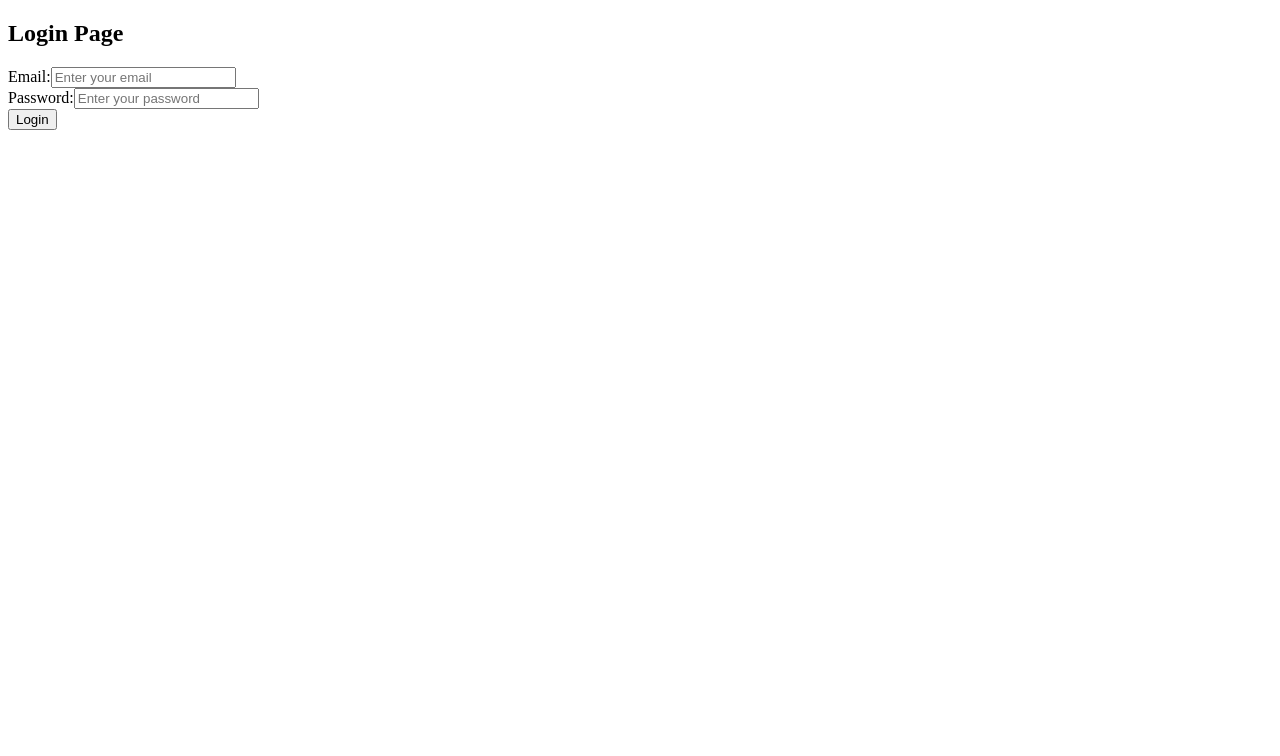
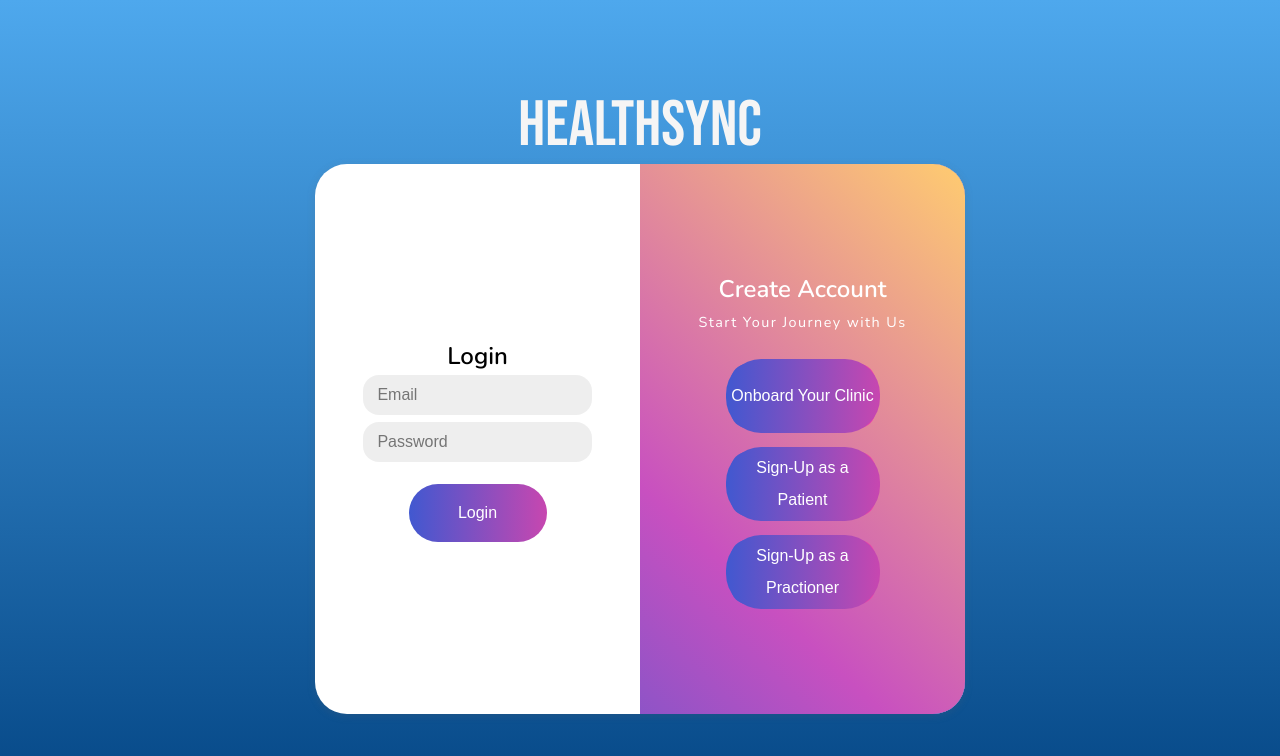
Before and after one commit to aakashrajaraman/HealthSync, a React (Create React App) app in the folder healthsync/: page / in a window 1280 px wide. Shown: the top 756 px of the page. Built offline with nearby package versions, Linux system fonts and the light colour scheme.

Commit message:
designed front end of login page

```diff
--- a/healthsync/src/App.js
+++ b/healthsync/src/App.js
@@ -1,8 +1,9 @@
 import { BrowserRouter as Router, Routes, Route } from "react-router-dom";
-import LoginPage from "./pages/login";
+import LoginPage from "./pages/login.jsx";
 
 function App() {
   return (
+
     <Router>
     <Routes>
       <Route path='/' element={<LoginPage />} />
--- a/healthsync/src/pages/login.jsx
+++ b/healthsync/src/pages/login.jsx
@@ -1,52 +1,69 @@
 import React, { useState } from 'react';
-import "../styles/login-styles.css";
+import '../styles/login-styles.css'
 
 const LoginPage = () => {
   const [email, setEmail] = useState('');
   const [password, setPassword] = useState('');
+  const [userType, setUserType] = useState('');
 
-  const handleEmailChange = (event) => {
-    setEmail(event.target.value);
+  const handleEmailChange = (e) => {
+    setEmail(e.target.value);
   };
 
-  const handlePasswordChange = (event) => {
-    setPassword(event.target.value);
+  const handlePasswordChange = (e) => {
+    setPassword(e.target.value);
+  };
+
+  const handleUserTypeChange = (e) => {
+    setUserType(e.target.value);
   };
 
   const handleLogin = () => {
-    // Here you can add your logic for handling login
-    console.log('Login clicked');
-    console.log('Email:', email);
-    console.log('Password:', password);
+    // Logic for handling login
+  };
+
+  const handleRegistration = () => {
+    if (userType === 'patient') {
+      // Logic for registering as a patient
+    } else if (userType === 'practitioner') {
+      // Logic for registering as a practitioner
+    }
   };
 
   return (
-    <div>
-      <h2>Login Page</h2>
-      <form>
-        <div>
-          <label>Email:</label>
-          <input
-            type="email"
-            value={email}
-            onChange={handleEmailChange}
-            placeholder="Enter your email"
-          />
-        </div>
-        <div>
-          <label>Password:</label>
-          <input
-            type="password"
-            value={password}
-            onChange={handlePasswordChange}
-            placeholder="Enter your password"
-          />
-        </div>
-        <button type="button" onClick={handleLogin}>
-          Login
-        </button>
+    <>
+    <h1 className='heading'> HealthSync</h1>
+  <div class="container" id="container">
+
+
+    <div class="form sign_in">
+      <form action="#">
+        <h1>Login</h1>
+
+        <input type="email" placeholder="Email" />
+        <input type="password" placeholder="Password" />
+        <button className='login'>Login</button>
       </form>
     </div>
+    <div class="overlay-container">
+      <div class="overlay">
+        <div class="overlay-pannel overlay-left">
+          <h1>Already have an account</h1>
+          <p>Please Login</p>
+          <button id="signIn" class="overBtn">SignIn</button>
+        </div>
+        <div class="overlay-pannel overlay-right">
+          <h1>Create Account</h1>
+          <p>Start Your Journey with Us</p>
+          <button className='clinic-reg'> Onboard Your Clinic</button>
+          <button className='patient-reg'> Sign-Up as a Patient</button>
+        <button className='practioner-reg'> Sign-Up as a Practioner</button>
+        </div>
+      </div>
+    </div>
+  </div>
+</>
+
   );
 };
 
--- a/healthsync/src/styles/login-styles.css
+++ b/healthsync/src/styles/login-styles.css
@@ -1,55 +1,259 @@
-.container {
-    display: flex;
-    flex-direction: column;
-    align-items: center;
-    justify-content: center;
-    height: 100vh;
-  }
+@import url("https://fonts.googleapis.com/css2?family=Nunito:ital,wght@0,300;0,400;0,500;0,600;1,600;1,700&display=swap");
+@import url('https://fonts.googleapis.com/css2?family=Bebas+Neue&display=swap');
+* {
+  box-sizing: border-box;
+  margin: 0;
+  padding: 0;
+}
 
-  .login-form {
-    width: 300px;
-    padding: 20px;
-    background-color: #f0f0f0;
-    border-radius: 8px;
-    box-shadow: 0 2px 4px rgba(0, 0, 0, 0.2);
-  }
+body {
+  display: grid;
+  place-items: center;
+  font-family: "Nunito", sans-serif;
+  height: 100vh;
+  background: linear-gradient(to bottom, #4ea8ed, #054786);
+}
+/* headings */
+h1 {
+  font-weight: bold;
+  margin: 0;
+  font-size: 1.5rem;
+}
+.heading{
+    font-family: "Bebas Neue";
+    font-weight: 200;
+    font-size: 4rem;
+    text-align: center;
+    color: whitesmoke;
+}
+/* headings */
+/* paragraphs */
+p {
+  font-size: 0.9em;
+  font-weight: 200;
+  line-height: 1.3em;
+  letter-spacing: 0.1em;
+  margin: 0.5rem 0;
+}
+/* paragraphs */
 
-  .login-form h2 {
+
+a {
+  color: #333;
+  font-size: 1.5rem;
+  text-decoration: none;
+  margin: 15px 0;
+}
+
+/* form */
+form {
+  background-color: transparent;
+  display: flex;
+  align-items: center;
+  justify-content: center;
+  flex-direction: column;
+  padding: 0 3rem;
+  height: 100%;
+  text-align: center;
+}
+/* form */
+/* input fields */
+input {
+  background-color: #ecececdd;
+  border: none;
+  font-size: 1rem;
+  padding: 0.7rem 0.9rem;
+  margin: 0.2rem 0;
+  width: 100%;
+  color: #333;
+  outline: none;
+  border-radius: 1rem;
+}
+/* input fields */
+
+/* button */
+button {
+  text-decoration: none;
+  position: relative;
+  border: none;
+  font-size: 1rem;
+  font-weight: 500;
+  color: #fff;
+  width: 9em;
+  height: 4em;
+  line-height: 2em;
+  text-align: center;
+  background: linear-gradient(90deg, #4158d0, #f441a5, #ffcc70, #4158d0);
+  background-size: 300%;
+  border-radius: 1rem;
+  z-index: 1;
+  margin-top: 1.5rem;
+  cursor: pointer;
+}
+ .login{
+    text-decoration: none;
+    position: relative;
+    border: none;
+    font-size: 1rem;
+    font-weight: 500;
+    color: #fff;
+    width: 8em;
+    height: 3em;
+    line-height: 2em;
     text-align: center;
-    margin-bottom: 20px;
-  }
-
-  .login-form label {
-    display: block;
-    margin-bottom: 8px;
-  }
-
-  .login-form input {
-    width: 100%;
-    padding: 8px;
-    border: 1px solid #ccc;
-    border-radius: 4px;
-    margin-bottom: 16px;
-  }
-
-  .login-form button {
-    width: 100%;
-    padding: 8px;
-    background-color: #4caf50;
-    color: #fff;
-    border: none;
-    border-radius: 4px;
+    background: linear-gradient(90deg, #4158d0, #f441a5, #ffcc70, #4158d0);
+    background-size: 300%;
+    border-radius: 1rem;
+    z-index: 1;
+    margin-top: 1.5rem;
     cursor: pointer;
   }
 
-  .login-form button:hover {
-    background-color: #45a049;
+button:hover {
+  animation: ani 8s linear infinite;
+  border: none;
+}
+
+@keyframes ani {
+  0% {
+    background-position: 0%;
   }
 
-  .login-form button:focus {
-    outline: none;
+  100% {
+    background-position: 200%;
   }
+}
 
-  .login-form button:active {
-    background-color: #3e8e41;
+button:before {
+  content: "";
+  position: absolute;
+  top: -5px;
+  left: -5px;
+  right: -5px;
+  bottom: -5px;
+  z-index: -1;
+  background: linear-gradient(90deg, #4158d0, #f441a5, #ffcc70, #4158d0);
+  background-size: 400%;
+  border-radius: 35px;
+  transition: 1s;
+}
+
+button:hover::before {
+  filter: blur(10px);
+}
+
+button:active {
+  background: linear-gradient(90deg, #4158d0, #f441a5, #ffcc70, #4158d0);
+}
+
+/* button */
+
+/* container */
+.container {
+  background-color: #ffffff;
+  border-radius: 2em;
+  box-shadow: rgba(99, 99, 99, 0.2) 0px 2px 8px 0px;
+  position: relative;
+  overflow: hidden;
+  width: 650px;
+  max-width: 100%;
+  min-height: 550px;
+}
+.form {
+  position: absolute;
+  top: 0;
+  height: 100%;
+  transition: all ease-in-out 0.6s;
+}
+.sign_up {
+  left: 0;
+  width: 50%;
+  opacity: 0;
+  z-index: 1;
+}
+.sign_in {
+  left: 0;
+  width: 50%;
+  z-index: 2;
+  opacity: 1;
+}
+/* container */
+
+/* active container */
+.container.right-panel-active .sign_in {
+  transform: translateX(100%);
+  opacity: 0;
+}
+.container.right-panel-active .sign_up {
+  transform: translateX(100%);
+  opacity: 1;
+  z-index: 5;
+  animation: switch 0.5s;
+}
+@keyframes switch {
+  0%,
+  49.99% {
+    opacity: 0;
+    z-index: 1;
   }
+  50%,
+  100% {
+    opacity: 1;
+    z-index: 5;
+  }
+}
+
+/* active container */
+
+/* overlay container*/
+.overlay-container {
+    position: absolute;
+    top: 0;
+    left: 50%;
+    width: 50%;
+    height: 100%;
+    overflow: hidden;
+    transition: transform 0.6s ease-in-out;
+    z-index: 100;
+  }
+.overlay {
+  background-color: #4158d0;
+  background-image: linear-gradient(
+    43deg,
+    #4158d0 0%,
+    #c850c0 46%,
+    #ffcc70 100%
+  );
+  background-repeat: no-repeat;
+  background-size: cover;
+  background-position: 0 0;
+  color: #fff;
+  position: relative;
+  left: -100%;
+  height: 100%;
+  width: 200%;
+  transform: translateX(0);
+  transition: transform 0.6s ease-in-out;
+}
+.overlay-pannel {
+  position: absolute;
+  display: flex;
+  align-items: center;
+  justify-content: center;
+  flex-direction: column;
+  padding: 0 40px;
+  text-align: center;
+  top: 0;
+  height: 100%;
+  width: 50%;
+  transform: translateX(0);
+  transition: transform -0.6s ease-in-out;
+}
+.overlay-left {
+  transform: translateX(-20%);
+}
+.overlay-right {
+    right: 0;
+    transform: translateX(0);
+  }
+/* container switch */
```
Also changed, not shown: healthsync/package.json (+8 -4 lines), 1 other file (tests, documents, lock files or other folders).
